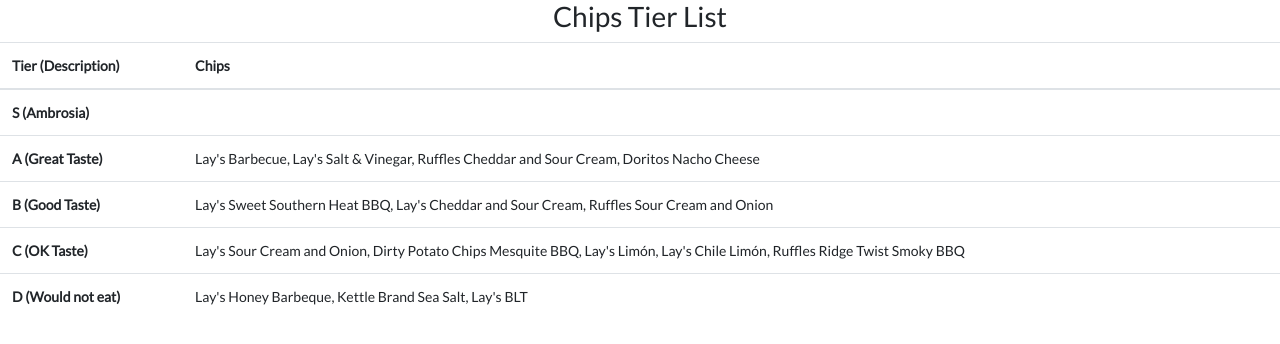
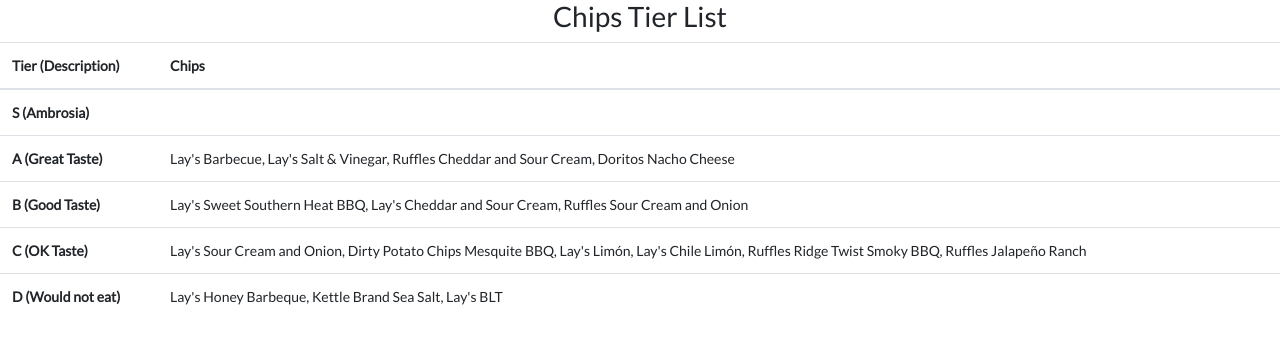
Before and after one commit to twigtheoracle/twigtheoracle.com, a Django app: template website/mysite/templates/thoughts/Chips Tier List.html in a window 1280 px wide. Shown: the part 70-414 px from the top of the page. Run offline with Django 3.2, Linux system fonts and the light colour scheme; the template is opened without the code that fills it, so the values that code supplies are empty; some libraries are stand-ins or nearby versions.

Commit message:
Update Chips Tier List.html

```diff
--- a/website/mysite/templates/thoughts/Chips Tier List.html
+++ b/website/mysite/templates/thoughts/Chips Tier List.html
@@ -6,7 +6,7 @@
 
 {% block other-head %}
 <meta name="creation-date" content="2023-03-27">
-<meta name="modification-date" content="2023-06-08>
+<meta name="modification-date" content="2023-06-15>
 {% endblock %}
 
 {% block pagetitle %}Chips Tier List{% endblock %}
@@ -37,7 +37,7 @@
         </tr>
         <tr>
             <th>C (OK Taste)</th>
-            <td>Lay's Sour Cream and Onion, Dirty Potato Chips Mesquite BBQ, Lay's Limón, Lay's Chile Limón, Ruffles Ridge Twist Smoky BBQ</td>
+            <td>Lay's Sour Cream and Onion, Dirty Potato Chips Mesquite BBQ, Lay's Limón, Lay's Chile Limón, Ruffles Ridge Twist Smoky BBQ, Ruffles Jalapeño Ranch</td>
         </tr>
         <tr>
             <th>D (Would not eat)</th>
```
